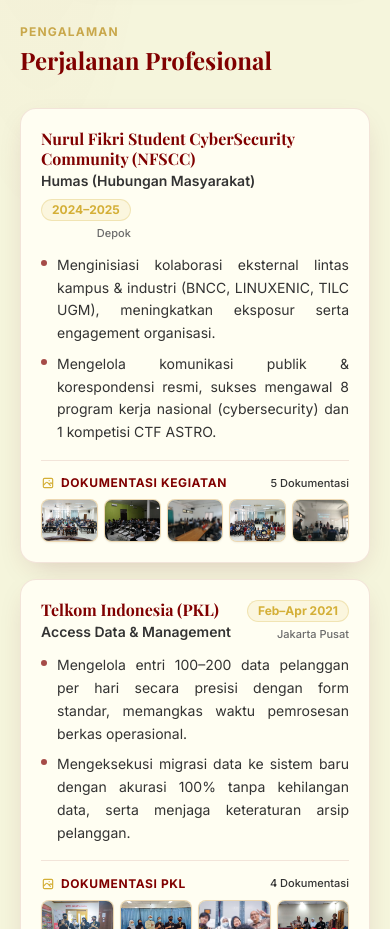
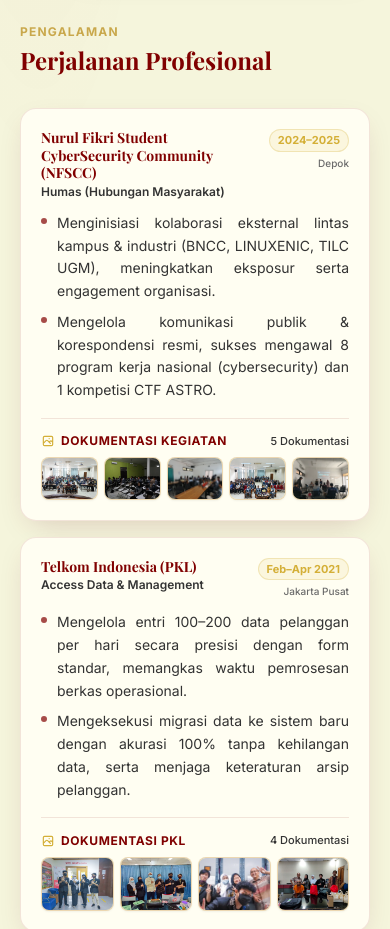
Before and after one commit to Rhmiatika/rahmi-portfolio, a React (Vite) app: page / in a window 390 px wide. Shown: the part 3160-4089 px from the top of the page. Built offline with nearby package versions, Linux system fonts and the light colour scheme; no server answers; a web font is replaced by a local one.

Commit message:
fix(responsive): align mobile experience card badge, reduce showcase top margin, update official CapCut logo

```diff
--- a/src/components/sections/About/About.jsx
+++ b/src/components/sections/About/About.jsx
@@ -333,19 +333,19 @@ function ExperienceCards({ onOpenGallery }) {
       {profile.experience.map((exp, i) => (
         <Reveal key={exp.id} delay={i * 120} direction="up">
           <div className="bg-cream-50 rounded-2xl p-5 sm:p-6 border border-maroon-700/10 shadow-soft hover:shadow-md hover:-translate-y-0.5 transition-all duration-300">
-            <div className="flex flex-wrap items-start justify-between gap-2 mb-3">
-              <div>
-                <h3 className="font-display text-maroon-700 font-bold text-base leading-tight">
+            <div className="flex items-start justify-between gap-3 mb-3">
+              <div className="min-w-0 flex-1">
+                <h3 className="font-display text-maroon-700 font-bold text-sm sm:text-base leading-tight">
                   {exp.org}
                 </h3>
-                <p className="text-charcoal-800 font-semibold text-sm mt-0.5">{exp.role}</p>
+                <p className="text-charcoal-800 font-semibold text-xs sm:text-sm mt-0.5">{exp.role}</p>
               </div>
-              <div className="text-right flex flex-col items-end gap-1">
-                <span className="text-xs font-bold text-gold-500 bg-gold-500/10 px-2.5 py-0.5 rounded-full border border-gold-500/25 whitespace-nowrap">
+              <div className="flex-shrink-0 text-right flex flex-col items-end gap-1">
+                <span className="text-[11px] sm:text-xs font-bold text-gold-500 bg-gold-500/10 px-2 sm:px-2.5 py-0.5 rounded-full border border-gold-500/25 whitespace-nowrap">
                   {exp.period}
                 </span>
                 {exp.location && (
-                  <span className="text-[11px] text-charcoal-500 font-medium">
+                  <span className="text-[10px] sm:text-[11px] text-charcoal-500 font-medium">
                     {exp.location}
                   </span>
                 )}
@@ -478,7 +478,7 @@ export default function About() {
   return (
     <section
       id="about"
-      className="relative pt-6 sm:pt-10 pb-20 sm:pb-28 overflow-hidden"
+      className="relative pt-6 sm:pt-10 pb-10 sm:pb-14 overflow-hidden"
       aria-label="Tentang Aku — Rahmi Atika"
     >
       {/* Background decoration */}
--- a/src/components/sections/Showcase/Showcase.jsx
+++ b/src/components/sections/Showcase/Showcase.jsx
@@ -59,7 +59,7 @@ export default function Showcase() {
   return (
     <section
       id="showcase"
-      className="relative pt-6 sm:pt-10 pb-20 sm:pb-28 overflow-hidden"
+      className="relative pt-0 sm:pt-2 pb-20 sm:pb-28 overflow-hidden"
       aria-label="Portofolio — Rahmi Atika"
     >
       {/* Background decoration — matches About section ambient flow */}
```
Also changed, not shown: public/assets/logos/capcut.svg, 1 other file (tests, documents, lock files or other folders).
